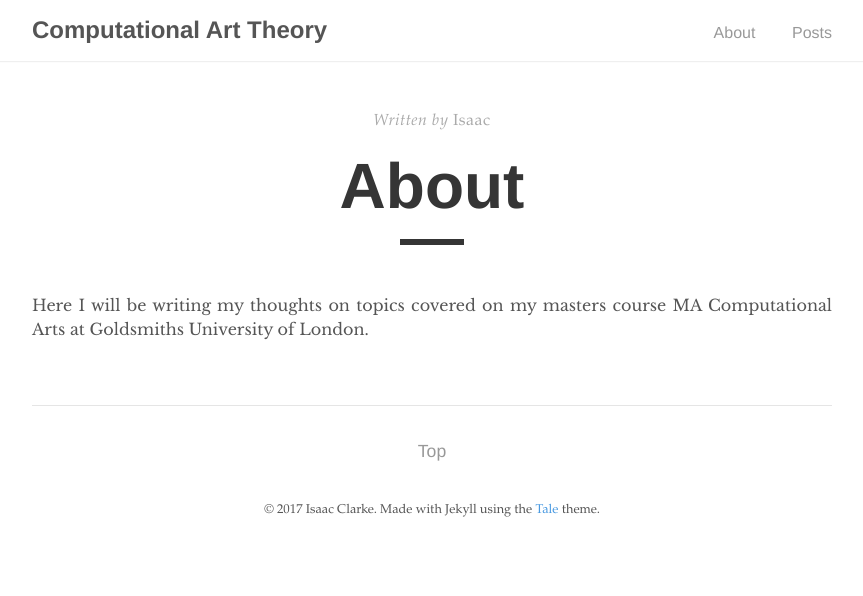
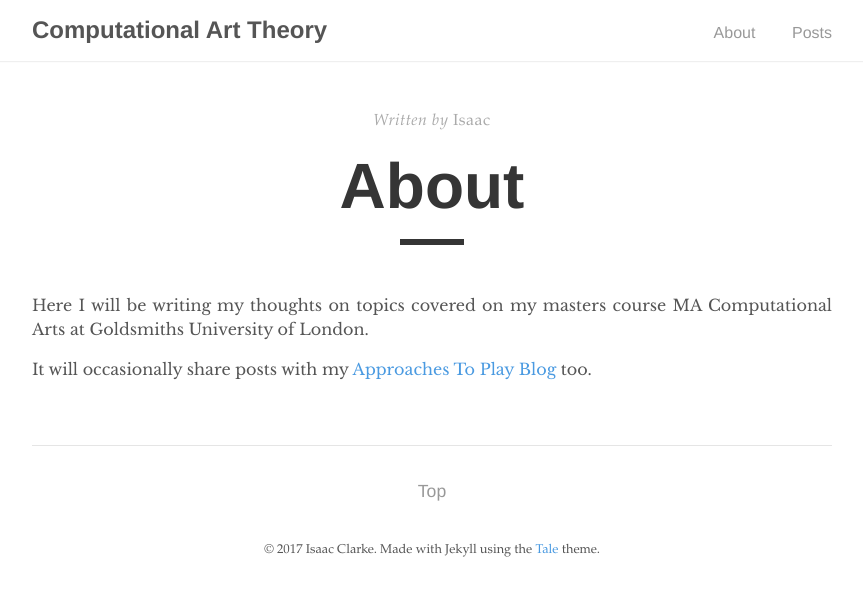
Before and after one commit to isaac-art/isaac-art.github.io, a Jekyll site: the page built from about.md, in a window 1280 px wide. Shown: the top 596 px of the page, without its empty margins (208-1071 px from the left). Built offline with Jekyll 4.4.1, drawn with Linux system fonts in a browser that asks for light colours.

Commit message:
add link to other blog

```diff
--- a/about.md
+++ b/about.md
@@ -6,3 +6,5 @@ permalink: /about/
 ---
 
 Here I will be writing my thoughts on topics covered on my masters course MA Computational Arts at Goldsmiths University of London.
+
+It will occasionally share posts with my [Approaches To Play Blog ](https://isaac-art.github.io/approachestoplay/)too.
```
